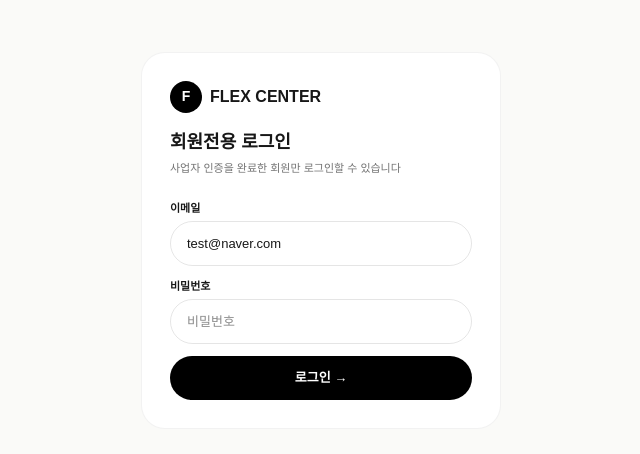
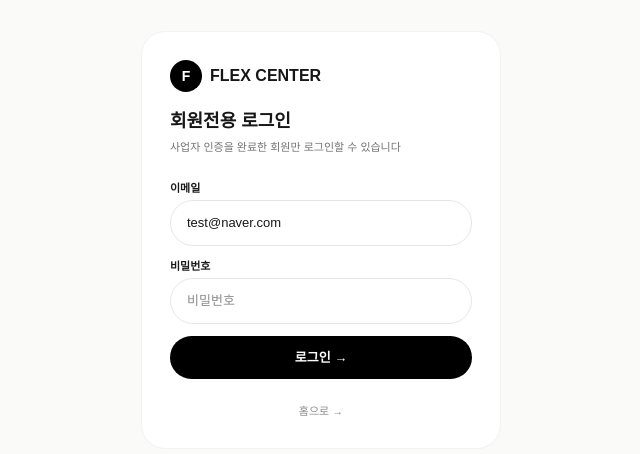
Before and after one commit to hanman19/flex-center, a Next.js app: page /login in a window 1280 px wide. Shown: the part 160-614 px from the top of the page, without its empty margins (319-959 px from the left). Built offline with nearby package versions, Linux system fonts and the light colour scheme; no server answers.

Commit message:
restore FLEX CENTER logo home link in login page

```diff
--- a/src/app/login/page.tsx
+++ b/src/app/login/page.tsx
@@ -1,6 +1,7 @@
 "use client";
 import { useState } from "react";
 import { supabase } from "@/lib/supabase";
+import Link from "next/link";
 
 export default function LoginPage() {
   const [email, setEmail] = useState("test@naver.com");
@@ -29,13 +30,11 @@ export default function LoginPage() {
       }
 
       if (data.user) {
-        // 문지기가 볼 수 있게 쿠키 2개 다 박기!
         document.cookie = `flex-auth=${email}; path=/; max-age=86400;`;
         document.cookie = `sb-qkpnvfmsmvcemdblaahl-auth-token=${data.session?.access_token || "logged"}; path=/; max-age=86400;`;
         localStorage.setItem("flex-auth", email);
         localStorage.setItem("sb-qkpnvfmsmvcemdblaahl-auth-token", JSON.stringify(data.session));
 
-        // 서버 쿠키도 박기!
         await fetch("/api/auth/login", {
           method: "POST",
           body: JSON.stringify({ email }),
@@ -52,10 +51,10 @@ export default function LoginPage() {
   return (
     <div className="min-h-screen bg-[#fafaf8] flex items-center justify-center px-6">
       <div className="w-full max-w-[360px] bg-white border border-black/5 rounded-[24px] p-7">
-        <div className="flex items-center gap-2 mb-2">
+        <Link href="/" className="flex items-center gap-2 mb-2 hover:opacity-70">
           <div className="w-8 h-8 bg-black rounded-full flex items-center justify-center text-white font-black text-[14px]">F</div>
           <span className="font-black text-[16px]">FLEX CENTER</span>
-        </div>
+        </Link>
         <h1 className="text-[18px] font-black mt-4">회원전용 로그인</h1>
         <p className="text-[11px] opacity-60 mt-1">사업자 인증을 완료한 회원만 로그인할 수 있습니다</p>
 
@@ -72,6 +71,7 @@ export default function LoginPage() {
           <button onClick={doLogin} disabled={loading} className="w-full bg-black text-white py-3 rounded-full font-bold text-[13px] disabled:opacity-50">
             {loading ? "로그인 중..." : "로그인 →"}
           </button>
+          <Link href="/" className="block text-center text-[11px] opacity-50 mt-3 hover:opacity-80">홈으로 →</Link>
         </div>
       </div>
     </div>
```
